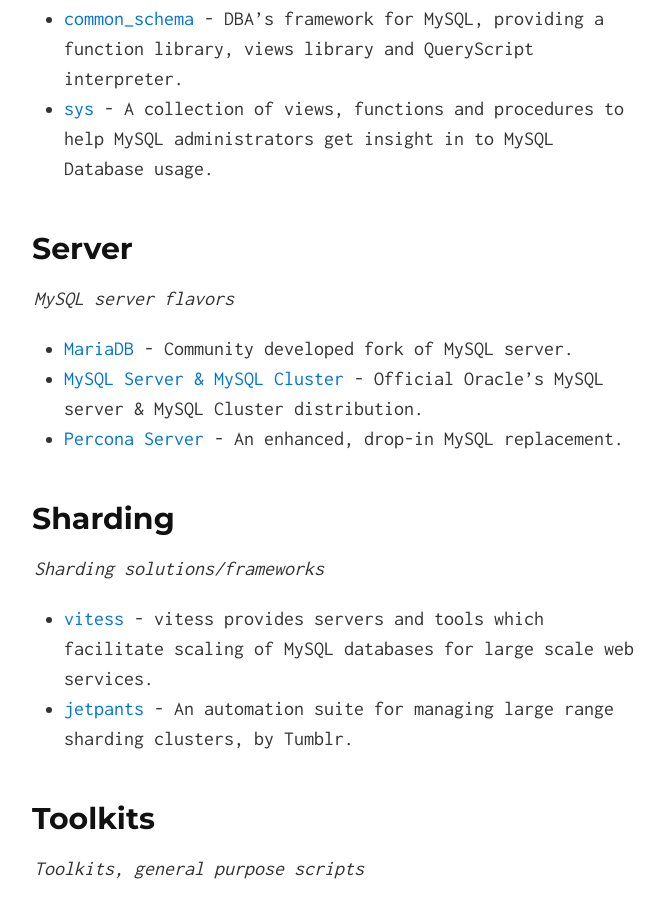
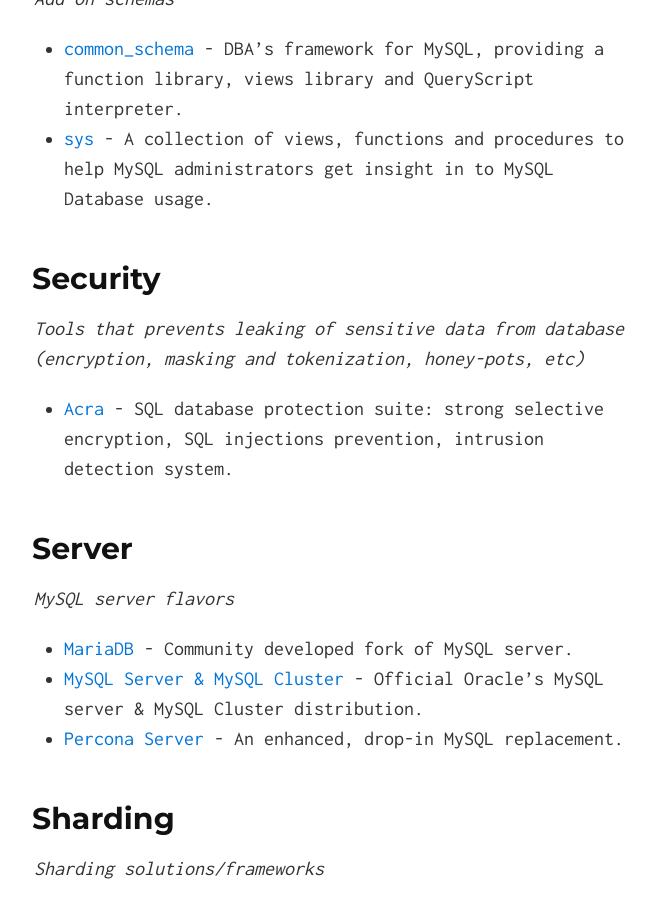
Before and after one commit to shlomi-noach/awesome-mysql, a Jekyll site: the page built from index.md, in a window 1280 px wide and 900 px high, scrolled down 6606 px. Shown: the whole window, without its empty margins (306-970 px from the left). Built offline with Jekyll 4.4.1, drawn with Linux system fonts in a browser that asks for light colours.

Commit message:
Add Acra, database protection suite

```diff
--- a/index.md
+++ b/index.md
@@ -21,6 +21,7 @@
     - [Proxy](#proxy)
     - [Replication](#replication)
     - [Schema](#schema)
+    - [Security](#security)
     - [Server](#server)
     - [Sharding](#sharding)
     - [Toolkits](#toolkits)
@@ -162,6 +163,12 @@
 - [sys](https://github.com/mysql/mysql-sys) - A collection of views, functions and procedures to help MySQL administrators get insight in to MySQL Database usage.
 
 
+## Security
+
+*Tools that prevents leaking of sensitive data from database (encryption, masking and tokenization, honey-pots, etc)*
+
+- [Acra](https://github.com/cossacklabs/acra) - SQL database protection suite: strong selective encryption, SQL injections prevention, intrusion detection system.
+
 ## Server
 
 *MySQL server flavors*
```
